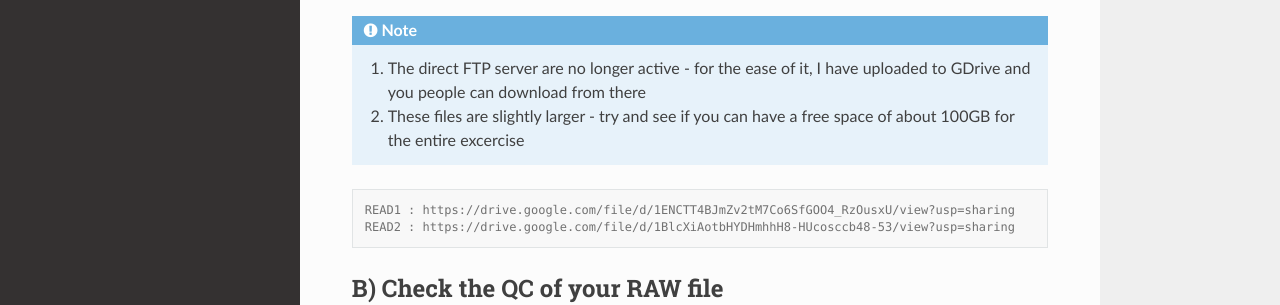
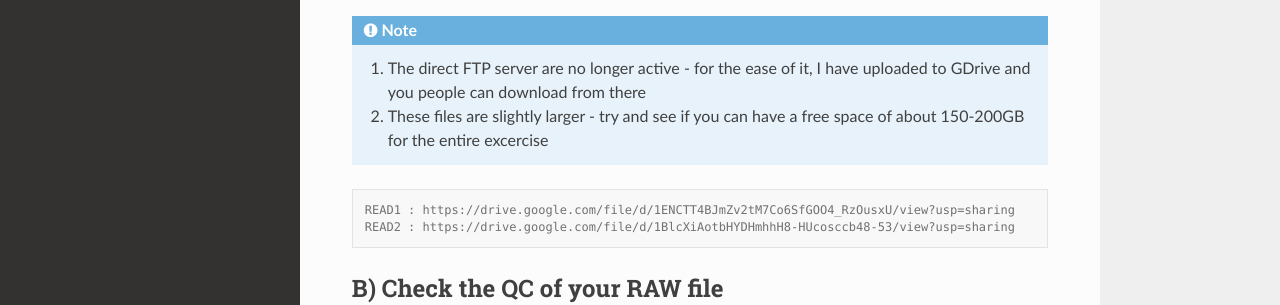
Before and after one commit to stachyris/PSMC_Tutorial-BirdLab, a Sphinx documentation site: the page built from docs/source/01_Data_Pre-Processing.rst, in a window 1280 px wide and 900 px high. Shown: the part 426-731 px from the top of the window. Built offline with Sphinx 7.4.7 and the Read the Docs theme 2.0.0, drawn with Linux system fonts in a browser that asks for light colours.

Commit message:
Minor changes-01_Data_Pre-Processing.rst

```diff
--- a/docs/source/01_Data_Pre-Processing.rst
+++ b/docs/source/01_Data_Pre-Processing.rst
@@ -16,7 +16,7 @@
 
   1. The direct FTP server are no longer active - for the ease of it, I have uploaded to GDrive and you
      people can download from there
-  2. These files are slightly larger - try and see if you can have a free space of about 100GB for the
+  2. These files are slightly larger - try and see if you can have a free space of about 150-200GB for the
      entire excercise
 
 .. code-block:: console
```
